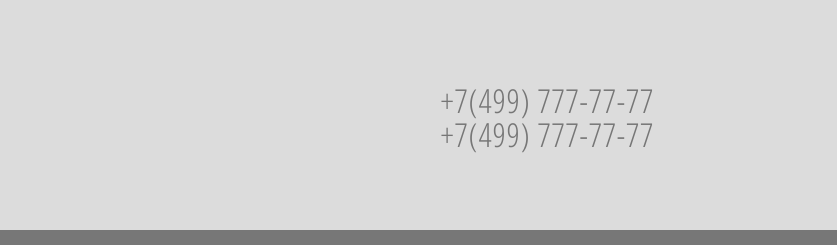
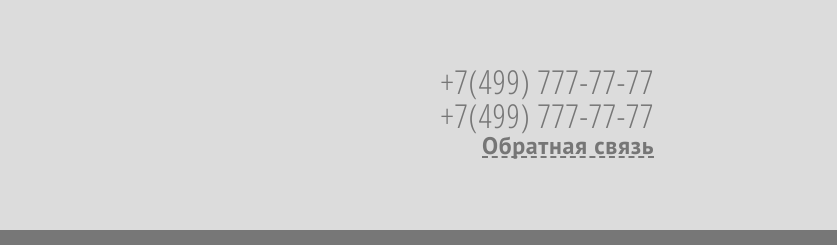
Before and after one commit to YaroslavRom/Third_Project, a plain HTML site: page index.html in a window 1280 px wide. Shown: the top 245 px of the page, 443-1280 px from the left. Drawn offline with Linux system fonts and the light colour scheme.

Commit message:
form link is there but no form

```diff
--- a/css/style.css
+++ b/css/style.css
@@ -84,7 +84,32 @@ footer{
     display: flex;
     justify-content: flex-end;
     margin-left: auto;
+    flex-direction: column;
 
+}
+
+.responsive-link{
+    font-family: 'PT Sans';
+    font-size: 24px;
+    line-height: 20px;
+    font-weight: 700;
+    letter-spacing: 0.025em;
+    color: #767676;
+    display: flex;
+    justify-content: flex-end;
+    text-decoration-style: dashed;
+
+    padding-top: 3px;
+
+
+
+}
+.responsive-link:hover{
+    text-decoration-style: none;
+    border: 0px;
+    padding-bottom: 0px;
+    max-height: 46px;
+    color: transparent;
 }
 
 .menu{
@@ -324,3 +349,10 @@ margin-inline-end: 5px;
 menu a{
     color: #ffffff;
 }
+
+.responsive-link a{
+    color: #767676;
+    text-decoration: none;
+    border-bottom: 2px dashed #767676;
+
+}
--- a/index.html
+++ b/index.html
@@ -28,12 +28,16 @@
                      style="object-fit:fill">
             </div>
             <div class="header-right">
-                <div class="header-phone-number">
+                 <div class="header-phone-number">
                     <ul class="num-txt">
                         <li>+7(499) 777-77-77</li>
                         <li>+7(499) 777-77-77</li>
+
+                        <li class="responsive-link"><a href="form"> Обратная связь</a></li>
+
                     </ul>
-                </div>
+                 </div>
+
             </div>
         </div>
     </header>
@@ -68,7 +72,8 @@
 
     <!--qq Content  -->
     <div class="content">
-
+    <div class="log">
+    </div>
         <div class="mid">
             <div class="mid-container">
                 <div class="left-mid">
@@ -92,6 +97,10 @@
 
                             <li class="archive">Архив новостей</li>
                         </ul>
+                    </div>
+                    <div class="mid-x">
+                        <img src="img/X_logo.png" alt="X-Sign-Logo">
+                        <li>пРАЙС лИСТ</li>
                     </div>
                 </div>
 
```
Also changed, not shown: img/X_logo.png (added), img/no_image.png (added), img/shoping_cart.png (added), img/slider1.png (added), img/slider2.png (added), img/slider_left.png (added), img/slider_right.png (added).
